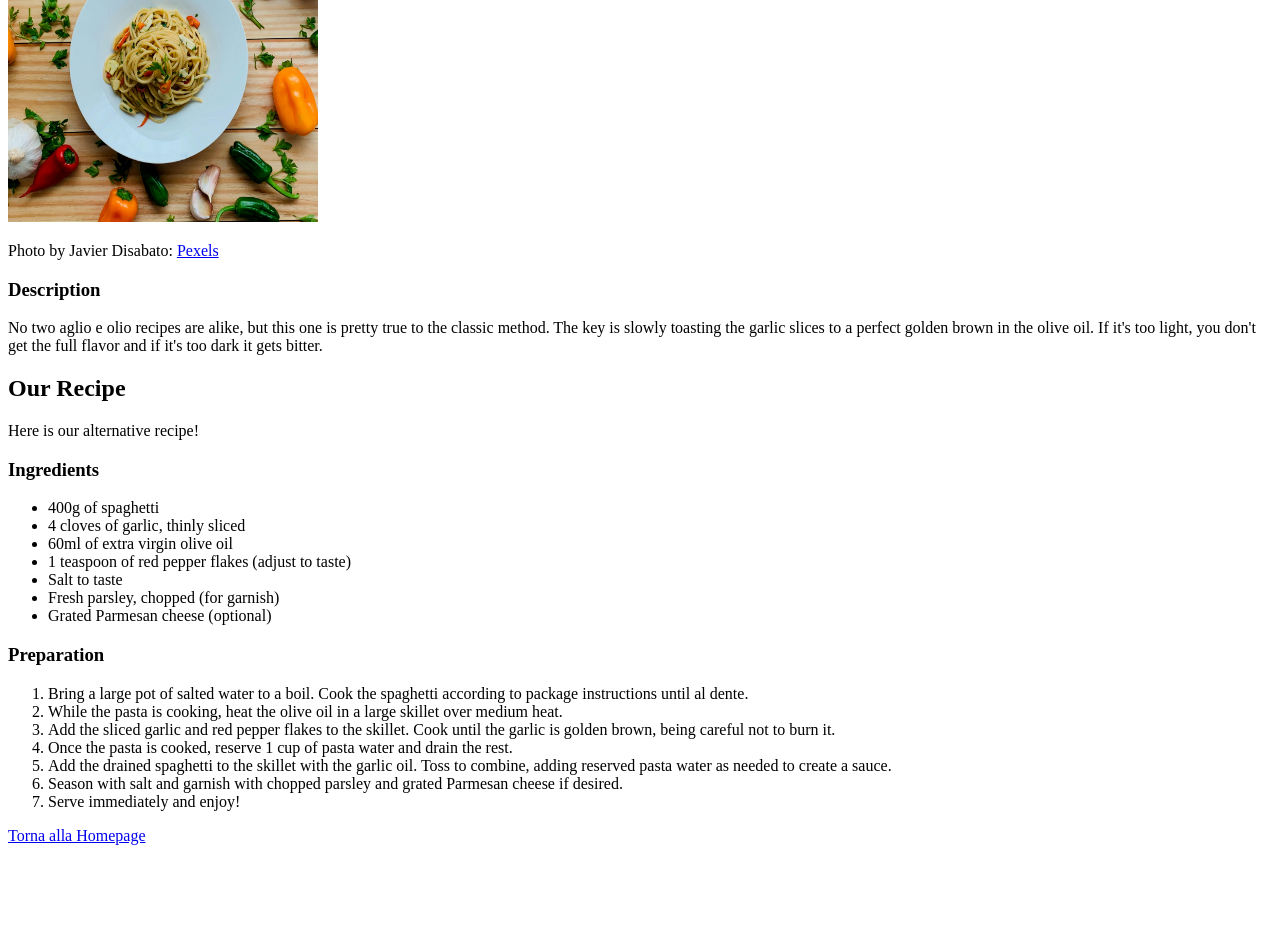
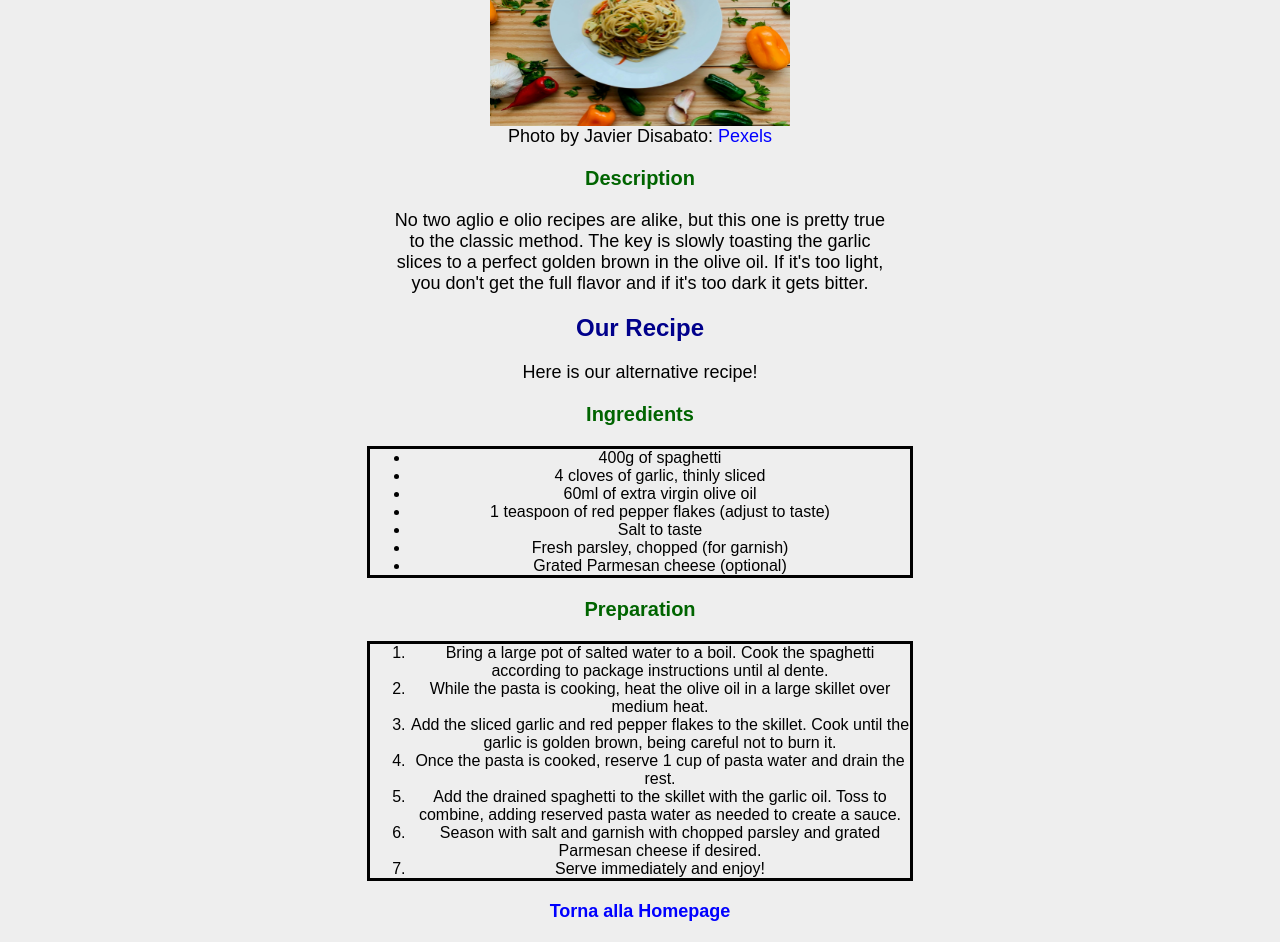
Before and after one commit to Dhyrigma/odin-recipes, a plain HTML site: page recipes/aglio_e_olio.html in a window 1280 px wide. Shown: the part 233-1175 px from the top of the page. Before the commit the page ends 1086 px from the top, so only its background shows below. Drawn offline with Linux system fonts and the light colour scheme.

Commit message:
Added style to odin recipes project

```diff
--- a/recipes/aglio_e_olio.html
+++ b/recipes/aglio_e_olio.html
@@ -3,12 +3,13 @@
 <head>
     <meta charset="UTF-8">
     <meta name="viewport" content="width=device-width, initial-scale=1.0">
+    <link rel="stylesheet" href="pages_styles.css">
     <title>Spaghetti aglio e olio</title>
 </head>
 <body>
     <h1>Spaghetti Aglio e Olio Recipe</h1>
     <h2>Allrecipes Recipe</h2>
-    <a href="https://www.allrecipes.com/recipe/222000/spaghetti-aglio-e-olio/" target="_blank" rel="noopener noreferrer">Spaghetti Aglio e Olio Recipe<br></a>
+    <a class="external-recipe" href="https://www.allrecipes.com/recipe/222000/spaghetti-aglio-e-olio/" target="_blank" rel="noopener noreferrer">Spaghetti Aglio e Olio Recipe<br></a>
     <img src="Aglio_e_olio.jpg" alt="Spaghetti Aglio e Olio" height="310" width="310">
     <p>Photo by Javier Disabato: <a href="https://www.pexels.com/photo/yummy-pasta-with-veggies-placed-on-table-near-scattered-peppers-and-spices-4190997/">Pexels</a></p>
 
@@ -40,6 +41,6 @@
         <li>Season with salt and garnish with chopped parsley and grated Parmesan cheese if desired.</li>
         <li>Serve immediately and enjoy!</li>
     </ol>
-    <a href="../index.html">Torna alla Homepage</a>
+    <a class="back-to-homepage" href="../index.html">Torna alla Homepage</a>
 </body>
 </html>
--- /dev/null
+++ b/recipes/pages_styles.css
@@ -0,0 +1,107 @@
+body{
+    background: #eee;
+    font-family: Arial, Verdana, sans-serif;
+}
+
+h1{
+    text-align: center;
+    font-size: 32px;
+    color: darkred;
+    font-weight: bold;
+    font-family: 'Arial', 'Verdana', sans-serif;
+}
+
+h2{
+    text-align: center;
+    font-size: 24px;
+    color: darkblue;
+    font-weight: bold;
+    font-family: 'Arial', 'Verdana', sans-serif;
+}
+
+h3{
+    text-align: center;
+    font-size: 20px;
+    color: darkgreen;
+    font-weight: bold;
+    font-family: 'Arial', 'Verdana', sans-serif;
+}
+
+li{
+    text-align: center;
+}
+
+ul{
+    border: 3px solid black;
+    margin: 0 auto;
+    width: 500px;
+}
+
+ol{
+    border: 3px solid black;
+    margin: 0 auto;
+    width: 500px;
+}
+
+p{
+    text-align: center;
+    font-size: 18px;
+    font-family: Arial, Verdana, sans-serif;
+    width: 500px;
+    margin: 0 auto;
+}
+
+img{
+    display: block;
+    margin: 0 auto;
+    width: 300px;
+    height: 200px;
+    transition: 0.5s;
+}
+
+img:hover{
+    transform: scale(1.1);
+}
+
+.external-recipe{
+    display: block;
+    margin: 10px auto;
+    text-align: center;
+    text-decoration: none;
+    color: blue;
+    font-size: 18px;
+    font-family: Arial, Verdana, sans-serif;
+}
+
+.external-recipe:hover{
+    color: darkred;
+    text-decoration: underline;
+}
+
+a{
+    color: blue;
+    font-size: 18px;
+    font-family: Arial, Verdana, sans-serif;
+    text-decoration: none;
+}
+
+a:hover{
+    color: darkred;
+    text-decoration: underline;
+}
+
+.back-to-homepage{
+    display: block;
+    margin: 20px auto;
+    text-align: center;
+    text-decoration: none;
+    color: blue;
+    font-size: 18px;
+    font-family: Arial, Verdana, sans-serif;
+    font-weight: bold;
+}
+
+.back-to-homepage:hover{
+    color: darkred;
+    text-decoration: underline;
+}
--- /dev/null
+++ b/styles.css
@@ -0,0 +1,54 @@
+body{
+    background: #eee;
+    font-family: Arial, Verdana, sans-serif;
+}
+
+h1{
+    text-align: center;
+    font-size: 32px;
+    color: darkred;
+    font-weight: bold;
+    font-family: 'Arial', 'Verdana', sans-serif;
+}
+
+h2{
+    text-align: center;
+    font-size: 24px;
+    color: darkblue;
+    font-weight: bold;
+    font-family: 'Arial', 'Verdana', sans-serif;
+}
+
+h3{
+    text-align: center;
+    font-size: 20px;
+    color: darkgreen;
+    font-weight: bold;
+    font-family: 'Arial', 'Verdana', sans-serif;
+}
+
+ul{
+    border: 3px solid black;
+    margin: 0 auto;
+    width: 300px;
+}
+
+li{
+    list-style-type: disc;
+    list-style-position: inside;
+    margin: 5px;
+    font-size: 18px;
+    font-family: Arial, Verdana, sans-serif;
+}
+
+a{
+    color: blue;
+    font-size: 18px;
+    font-family: Arial, Verdana, sans-serif;
+    text-decoration: none;
+}
+
+a:hover{
+    color: darkred;
+    text-decoration: underline;
+}
```
Also changed, not shown: index.html (+1 -0 lines), recipes/margherita.html (+3 -2 lines), recipes/spaghetti_pomodoro.html (+3 -2 lines).
